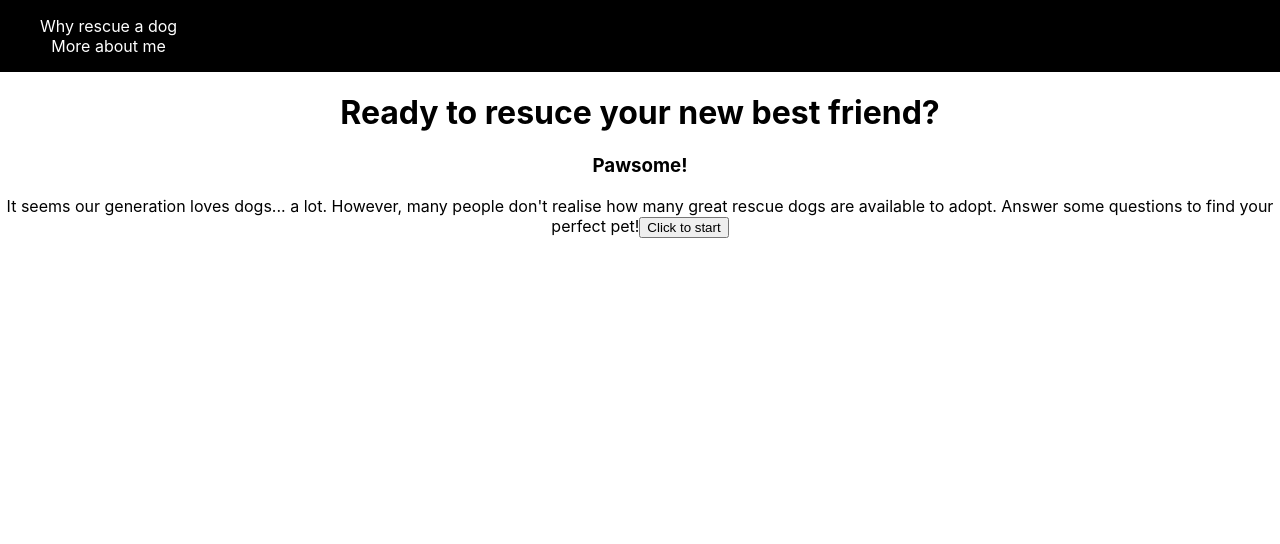
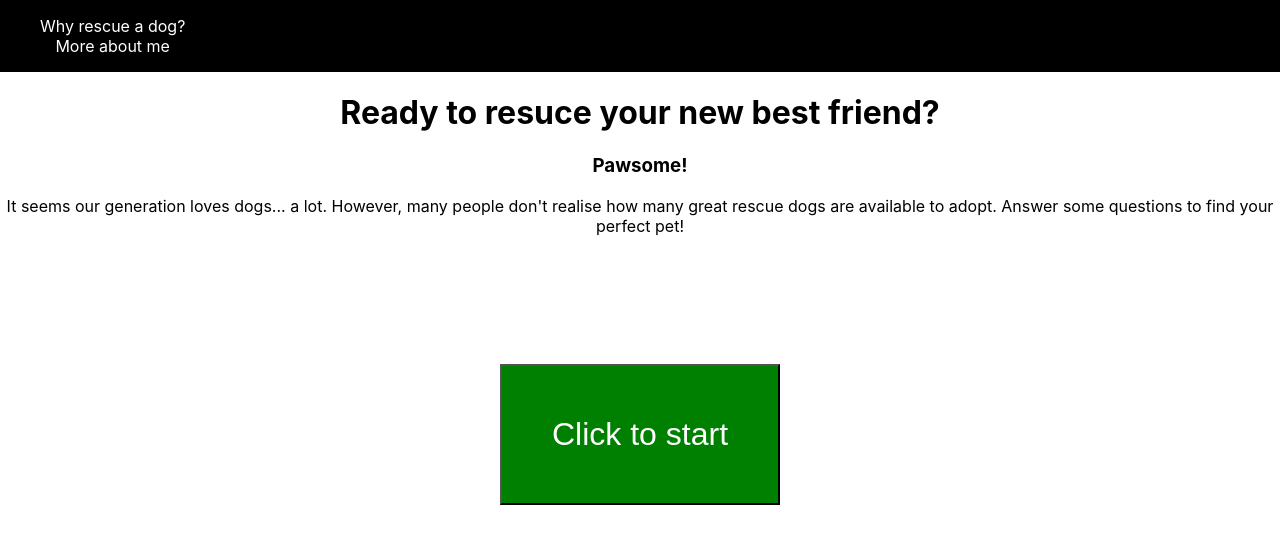
Before and after one commit to Reikon95/Dont-Shop-Adopt, a React (Create React App) app: page / in a window 1280 px wide. Shown: the top 544 px of the page. Built offline with nearby package versions, Linux system fonts and the light colour scheme.

Commit message:
css adjustments

```diff
--- a/src/App.js
+++ b/src/App.js
@@ -7,7 +7,7 @@ function App() {
     <div className="App">
       <div className="navbar">
         <ul>
-          <li>Why rescue a dog</li>
+          <li>Why rescue a dog?</li>
           <a href="https://portfolio.cameronjwblackwood.now.sh/" target="_blank" rel="noopener noreferrer"><li>More about me</li></a>
         </ul>
       </div>
--- a/src/Intro.js
+++ b/src/Intro.js
@@ -1,5 +1,7 @@
 import React, { useState, useEffect } from 'react';
 import QuestionOne from './QuestionOne';
+import './intro.css';
+
 
 function Intro() {
         let [clicked, setClicked] = useState(false);
@@ -13,7 +15,7 @@ function Intro() {
                         <h3>Pawsome!</h3>
                       It seems our generation loves dogs... a lot. However, many people don't realise how many great rescue dogs are available to adopt.
                       Answer some questions to find your perfect pet!
-                      <button onClick={handleClick}>Click to start</button>
+                      <div className="start"><button onClick={handleClick}>Click to start</button></div>
                         </> : (
         <QuestionOne/>
         )
--- /dev/null
+++ b/src/intro.css
@@ -0,0 +1,7 @@
+.start button {
+    margin-top: 10%;
+    background-color: green;
+    color: white;
+    padding: 50px;
+    font-size: 200%;
+}
```
